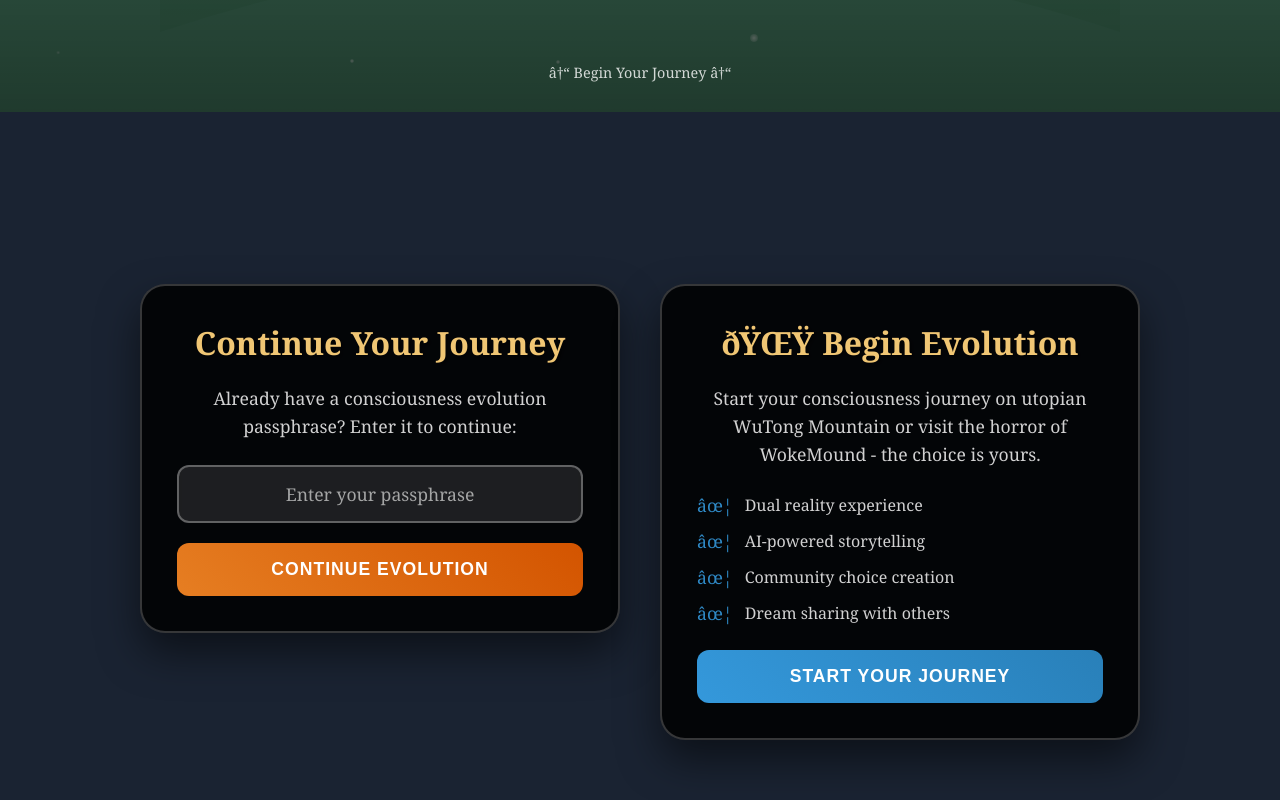
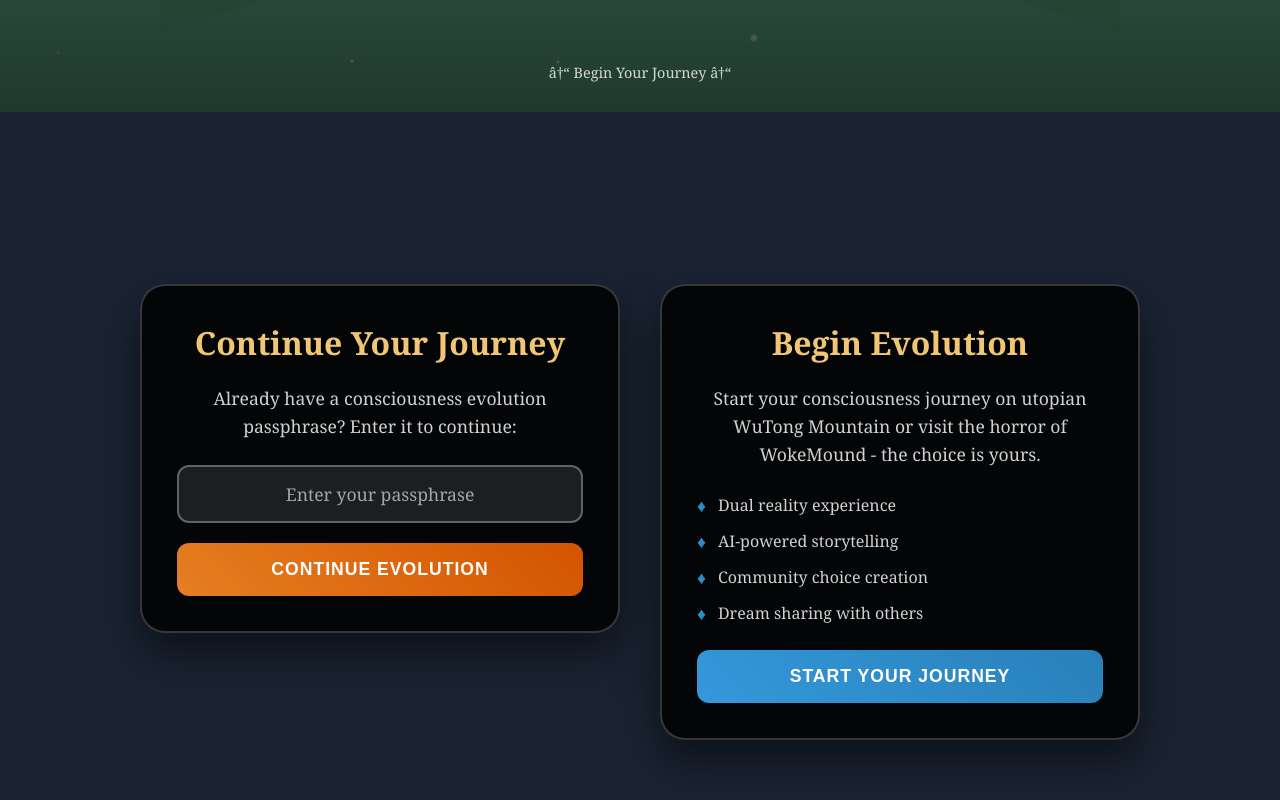
Before and after one commit to ArbitraryConstant/wutong-mountain-game, a website: page public/index.html in a window 1280 px wide. Shown: the part 688-1488 px from the top of the page. Drawn offline with Linux system fonts and the light colour scheme.

Commit message:
fix: targeted Unicode character cleanup (careful approach)
✅ Safe Unicode Fix:
- Only replaced specific problematic characters
- Preserved HTML structure completely
- Made backup before changes
- Verified structure integrity

🎮 Should fix display without breaking functionality

```diff
--- a/public/index.html
+++ b/public/index.html
@@ -549,26 +549,26 @@
 
             <!-- Begin Evolution -->
             <div class="section-content fade-in">
-                <h2 class="section-title">ðŸŒŸ Begin Evolution</h2>
+                <h2 class="section-title">Begin Evolution</h2>
                 <p class="section-description">
                     Start your consciousness journey on utopian WuTong Mountain or visit the horror of WokeMound - the choice is yours.
                 </p>
 
                 <ul class="feature-list">
                     <li class="feature-item">
-                        <span class="feature-icon">âœ¦</span>
+                        <span class="feature-icon">♦</span>
                         Dual reality experience
                     </li>
                     <li class="feature-item">
-                        <span class="feature-icon">âœ¦</span>
+                        <span class="feature-icon">♦</span>
                         AI-powered storytelling
                     </li>
                     <li class="feature-item">
-                        <span class="feature-icon">âœ¦</span>
+                        <span class="feature-icon">♦</span>
                         Community choice creation
                     </li>
                     <li class="feature-item">
-                        <span class="feature-icon">âœ¦</span>
+                        <span class="feature-icon">♦</span>
                         Dream sharing with others
                     </li>
                 </ul>
```
